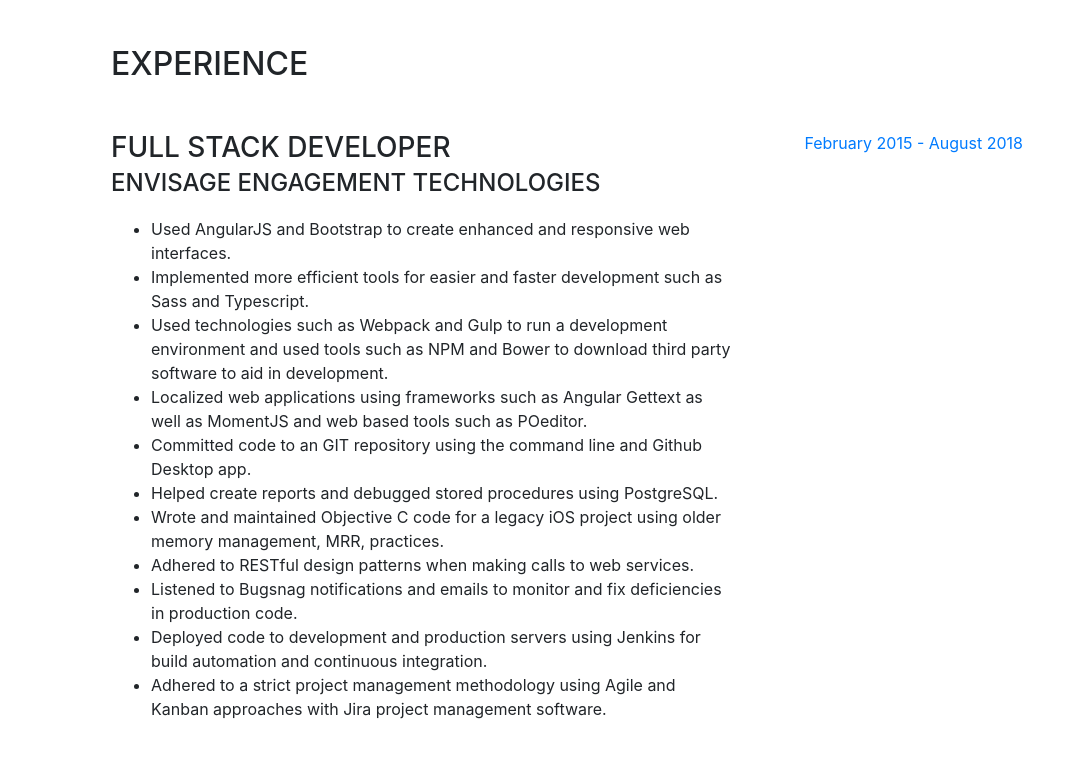
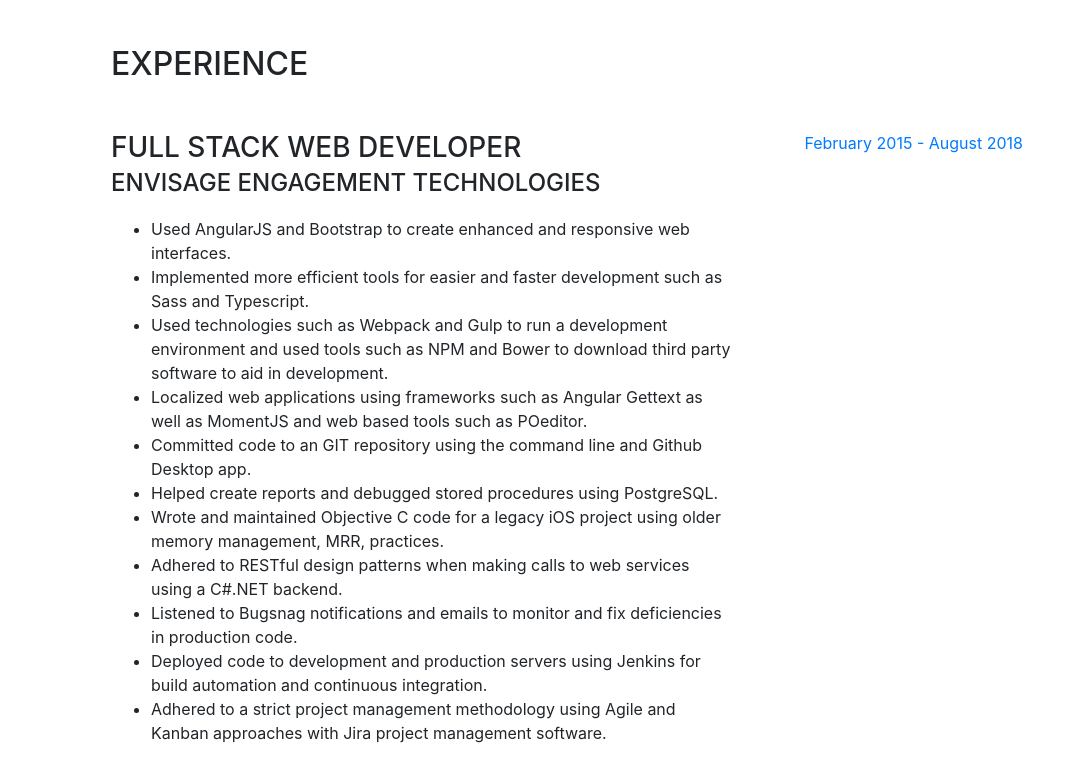
Before and after one commit to TheBenjiNecessity/TheBenjiNecessity.github.io, a website with bundled scripts: page index.html in a window 1280 px wide. Shown: the part 804-1586 px from the top of the page, without its empty margins (209-1280 px from the left). Built offline with nearby package versions, Linux system fonts and the light colour scheme; a web font is replaced by a local one.

Commit message:
Add skills

```diff
--- a/index.html
+++ b/index.html
@@ -96,7 +96,7 @@
 
           <div class="resume-item d-flex flex-column flex-md-row mb-5">
             <div class="resume-content mr-auto">
-              <h3 class="mb-0">Full Stack Developer</h3>
+              <h3 class="mb-0">Full Stack Web Developer</h3>
               <div class="subheading mb-3">Envisage Engagement Technologies</div>
               <ul>
                 <li>Used AngularJS and Bootstrap to create enhanced and responsive web interfaces.</li>
@@ -109,7 +109,7 @@
                 <li>Helped create reports and debugged stored procedures using PostgreSQL.</li>
                 <li>Wrote and maintained Objective C code for a legacy iOS project using older memory management, MRR,
                     practices.</li>
-                <li>Adhered to RESTful design patterns when making calls to web services.</li>
+                <li>Adhered to RESTful design patterns when making calls to web services using a C#.NET backend.</li>
                 <li>Listened to Bugsnag notifications and emails to monitor and fix deficiencies in production code.</li>
                 <li>Deployed code to development and production servers using Jenkins for build automation and continuous
                     integration.</li>
@@ -226,6 +226,7 @@
           </ul>
           <ul>
             <li>C#</li>
+            <li>.NET</li>
             <li>Typescript</li>
             <li>jQuery</li>
             <li>Bootstrap</li>
```
